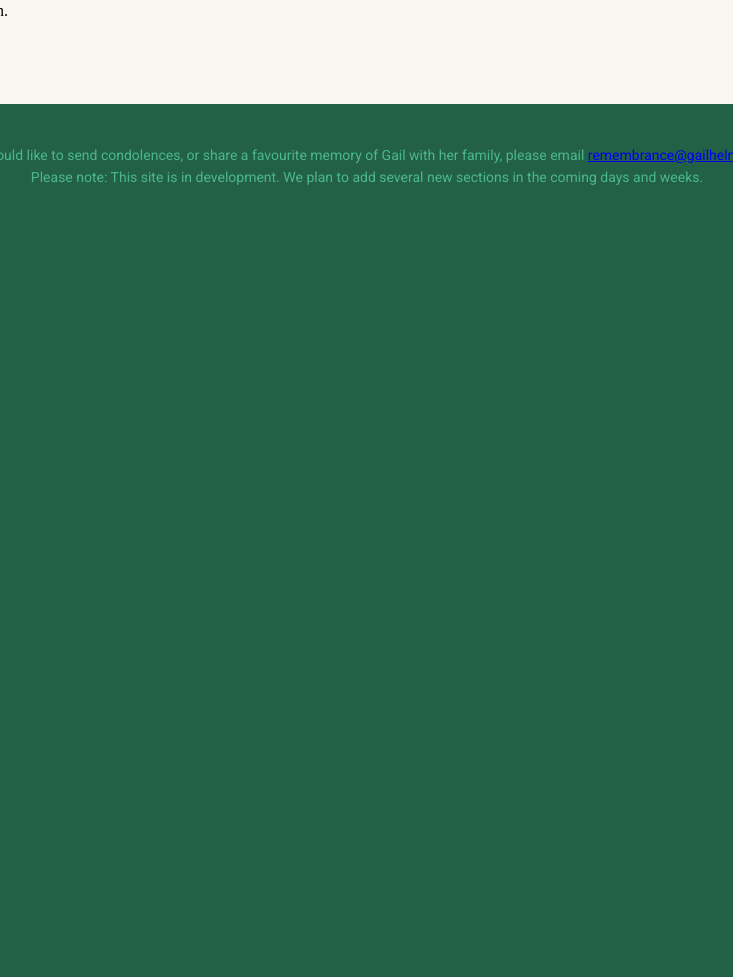
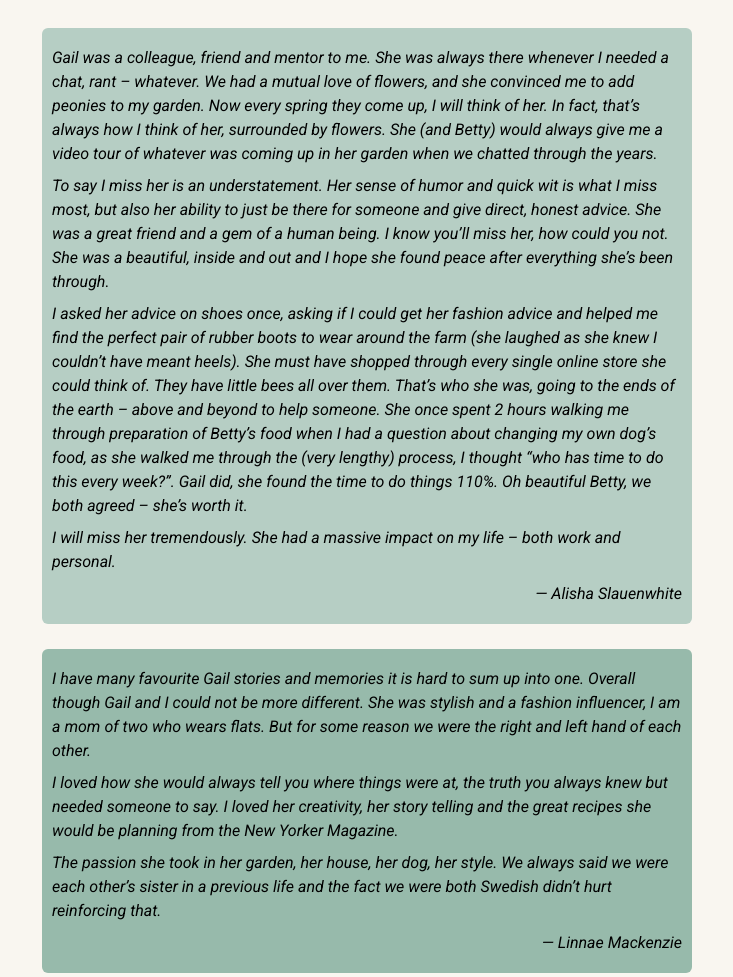
Before and after one commit to dhelmer/static-gailhelmer-basic, a website: page build/guestbook.html in a window 1280 px wide. Shown: the part 352-1329 px from the top of the page, without its empty margins (273-1006 px from the left). Before the commit the page ends 800 px from the top, so only its background shows below. Drawn offline with nearby package versions, Linux system fonts and the light colour scheme.

Commit message:
Add guestbook entries

```diff
--- a/build/assets/css/style.css
+++ b/build/assets/css/style.css
@@ -1655,3 +1655,30 @@ html {
 .img-container:hover .overlay {
   opacity: 1;
 }
+
+.guestbook_entry {
+  font-family: Roboto, sans-serif;
+  max-width: 650px;
+  width: 100%;
+  margin: 25px auto;
+  padding: 10px;
+  border-radius: 6px;
+}
+
+.dark {
+  background-color: #97BAAB;
+}
+
+.light {
+  background-color:  #B6CEC4;
+}
+
+.guestbook_entry p {
+  margin: 8px 0;
+  line-height: 1.5;
+  font-style: italic;
+}
+
+.guestbook_entry .author {
+  text-align: right;
+}
--- a/build/guestbook.html
+++ b/build/guestbook.html
@@ -42,7 +42,29 @@
       </div>
       <div class="center">
         <div class="page_content__padding">
-          <p>Content coming soon.</p>
+          <div class="guestbook_entry light">
+
+            <p>Gail was a colleague, friend and mentor to me. She was always there whenever I needed a chat, rant – whatever. We had a mutual love of flowers, and she convinced me to add peonies to my garden. Now every spring they come up, I will think of her. In fact, that’s always how I think of her, surrounded by flowers. She (and Betty) would always give me a video tour of whatever was coming up in her garden when we chatted through the years.</p>
+
+            <p>To say I miss her is an understatement. Her sense of humor and quick wit is what I miss most, but also her ability to just be there for someone and give direct, honest advice. She was a great friend and a gem of a human being. I know you’ll miss her, how could you not. She was a beautiful, inside and out and I hope she found peace after everything she’s been through.</p>
+
+            <p>I asked her advice on shoes once, asking if I could get her fashion advice and helped me find the perfect pair of rubber boots to wear around the farm (she laughed as she knew I couldn’t have meant heels). She must have shopped through every single online store she could think of. They have little bees all over them. That’s who she was, going to the ends of the earth – above and beyond to help someone. She once spent 2 hours walking me through preparation of Betty’s food when I had a question about changing my own dog’s food, as she walked me through the (very lengthy) process, I thought “who has time to do this every week?”. Gail did, she found the time to do things 110%. Oh beautiful Betty, we both agreed – she’s worth it.</p>
+
+            <p>I will miss her tremendously. She had a massive impact on my life – both work and personal.</p>
+
+            <p class="author">&mdash; Alisha Slauenwhite</p>
+          </div>
+
+          <div class="guestbook_entry dark">
+
+            <p>I have many favourite Gail stories and memories it is hard to sum up into one.  Overall though Gail and I could not be more different.  She was stylish and a fashion influencer, I am a mom of two who wears flats.  But for some reason we were the right and left hand of each other.</p>
+
+            <p>I loved how she would always tell you where things were at, the truth you always knew but needed someone to say.  I loved her creativity, her story telling and the great recipes she would be planning from the New Yorker Magazine.</p>
+
+            <p>The passion she took in her garden, her house, her dog, her style.  We always said we were each other’s sister in a previous life and the fact we were both Swedish didn’t hurt reinforcing that.</p>
+
+            <p class="author">&mdash; Linnae Mackenzie</p>
+          </div>
 
 
         </div>
```
